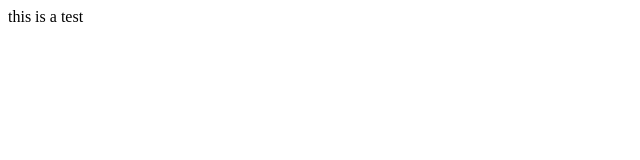
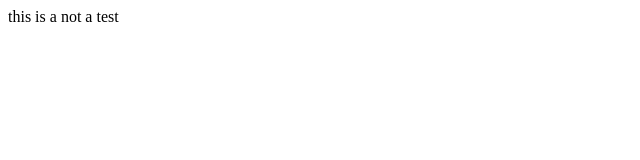
Before and after one commit to Satya484/myfirstrepo, a plain HTML site: page index.html in a window 1280 px wide. Shown: the full height of the page, 0-640 px from the left. Drawn offline with Linux system fonts and the light colour scheme.

Commit message:
version 5

```diff
--- a/index.html
+++ b/index.html
@@ -1,3 +1,3 @@
 <html>
-    this is a test
+    this is a not a test
 </html>
```
